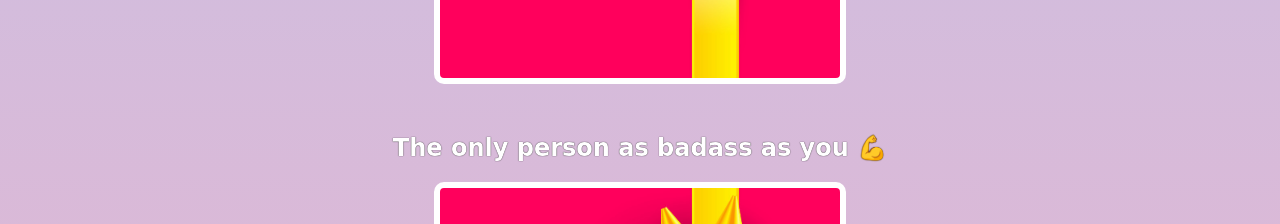
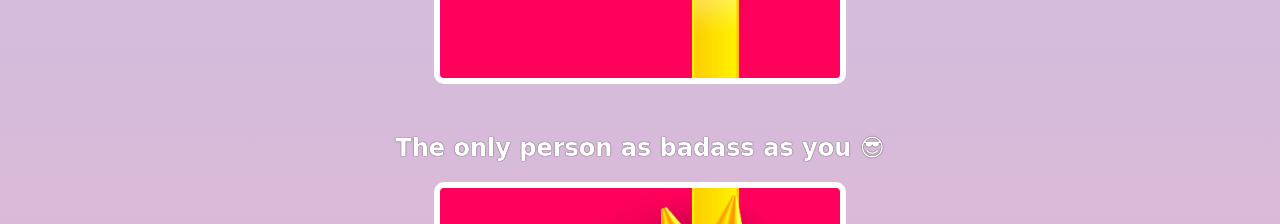
Before and after one commit to ishowsagar/birthday-gift-site, a website built with Vite: page index.html in a window 1280 px wide. Shown: the part 1820-2044 px from the top of the page. Built offline with nearby package versions, Linux system fonts and the light colour scheme; a web font is replaced by a local one.

Commit message:
updated the 'badass' emozi

```diff
--- a/index.html
+++ b/index.html
@@ -30,7 +30,7 @@
         </div>
 
         <div class="gift-section">
-            <h2 class="gift-title">The only person as badass as you 💪</h2>
+            <h2 class="gift-title">The only person as badass as you 😎</h2>
             <div class="gift-img" id="gift-img-badass"></div>
         </div>
 
```
